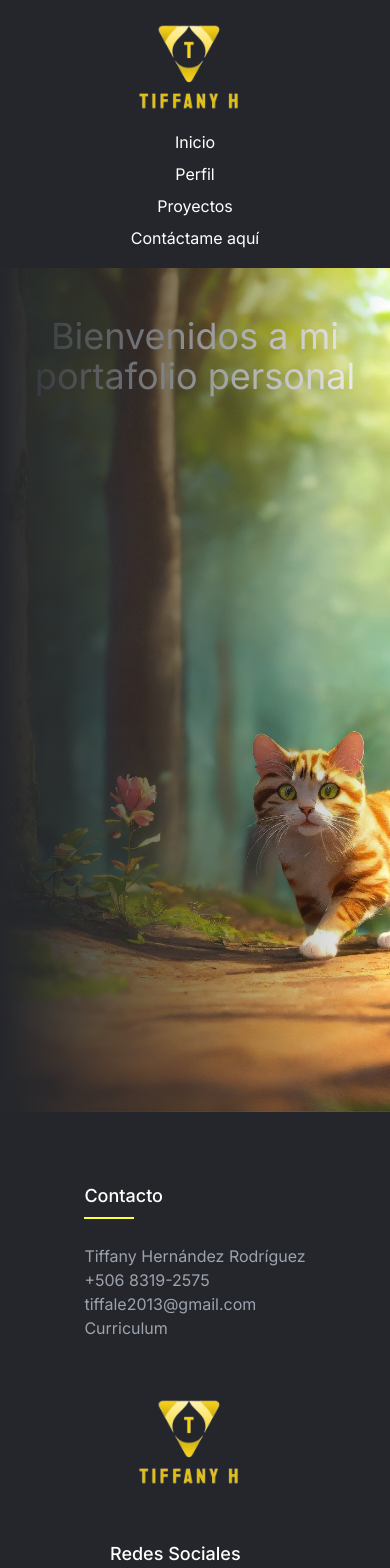
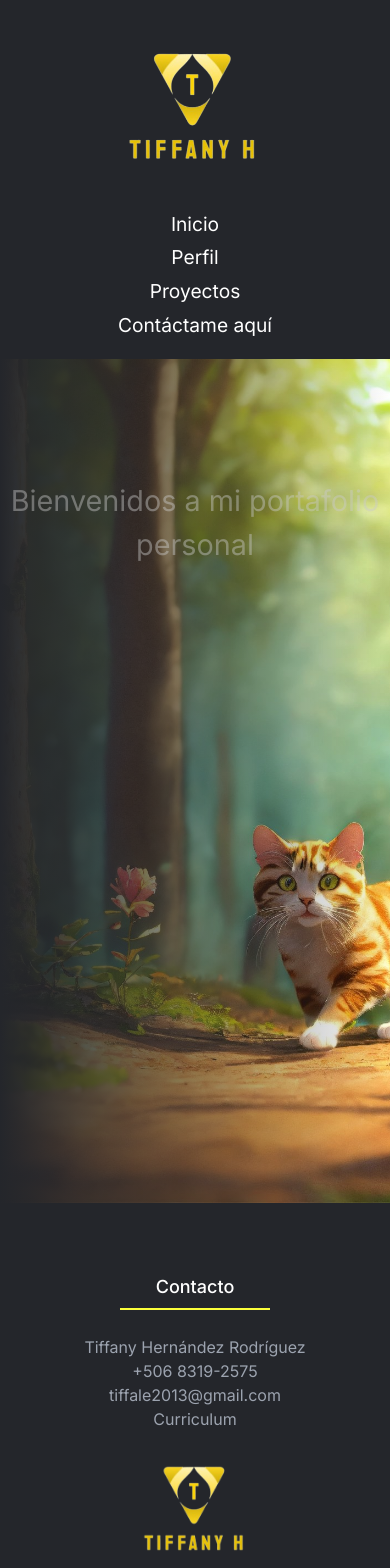
Before and after one commit to tihernan/portafolio_personal, a Next.js app: page / in a window 390 px wide. Shown: the top 1568 px of the page. Built offline with nearby package versions, Linux system fonts and the light colour scheme.

Commit message:
Versión final final
Correciones en la alineación del footer y el header, ya ahora si xD

```diff
--- a/src/app/globals.css
+++ b/src/app/globals.css
@@ -29,13 +29,56 @@ body {
   }
 }
 
+/*Hero*/
+.home {
+  padding-top: 12rem;
+  /* For medium screens and above */
+  display: flex;
+  justify-content: center;
+  align-items: center;
+  z-index: 20;
+}
+
+.home-title {
+  position: relative;
+  color: rgba(202, 202, 202, 0.438); /* Cambia el último valor (0.8) para ajustar la opacidad */
+  font-size: 4rem;
+  text-align: center;
+  margin-top: 100px;
+
+}
+
+.home-gradient-bg {
+  position: absolute;
+  top: 0;
+  right: 0;
+  bottom: 0;
+  left: 0;
+  background-image: linear-gradient(to right, #24262b, transparent);
+}
+
+/*Responsive hero*/
+@media (max-width: 768px) {
+
+  .home{
+    padding-top: 3rem;
+  }
+
+  .home-title {
+    font-size: 1.8rem;
+    justify-content: center;
+    align-items: center;
+    margin-top: 120px;
+  }
+
+}
+
 
 /*Header*/
 .navbar-container {
   width: 100%;
   background-color: #24262b;
   z-index: 10;
-  padding: 0.5rem 0;
 }
 
 .nav-content {
@@ -43,7 +86,7 @@ body {
   justify-content: space-between;
   align-items: center;
   max-width: 1600px;
-  margin: 10px auto;
+  margin: auto;
   padding: 0 2rem;
 }
 
@@ -52,20 +95,19 @@ body {
   align-items: center;
   gap: 2rem;
   position: relative;
-}
+  }
 
-.header img.foto {
-  border-radius: 50%;
-  width: 170px;
-  height: 170px;
-  object-fit: cover;
-  margin: 60px 0 10px 0;
+.nav-logo2 {
+  width: 190px;
+  height: 190px;
+  object-fit: contain;
+
 }
 
 .nav-link {
   color: white;
   text-decoration: none;
-  font-size: 1.5rem;
+  font-size: 1.8rem;
   position: relative;
   display: block;
   transition: all 0.3s ease;
@@ -75,26 +117,26 @@ body {
   color: #747474;
 }
 
-/* Responsive Header */
 @media (max-width: 768px) {
   .nav-content {
     flex-direction: column;
-    align-items: center;
   }
 
   .nav-links {
     flex-direction: column;
-    gap: 0.5rem;
+    gap: 0.3rem;
+    margin-bottom: 20px;
+
   }
 
-  .header img.logo {
-    max-width: 50px;
-    align-items: center;
-    margin-left: 50px;
+  .nav-logo2 {
+    max-width: 190px;
+    margin-left: 10px;
+    margin-top: 15px;
   }
 
   .nav-link {
-    font-size: 1rem;
+    font-size: 1.2rem;
   }
 }
 
@@ -197,9 +239,8 @@ html {
   width: 40px;
   background-color: rgba(255, 255, 255, 0.2);
   margin: 0 10px 10px 0;
-  text-align: center;
-  line-height: 40px;
-  border-radius: 50%;
+  line-height: 10px;
+  border-radius: 80%;
   color: #ffffff;
   transition: transform 0.3s ease;
 }
@@ -208,16 +249,20 @@ html {
   transform: scale(1.2);
 }
 
+.footer-col {
+  position: relative;
+}
+
 .footer-col h4::before {
   content: '';
   position: absolute;
-  left: 0;
   bottom: -10px;
   background-color: #fcff3b;
   height: 2px;
   box-sizing: border-box;
-  width: 50px;
+  width: 100px;
 }
+
 
 /* Responsive Footer */
 @media (max-width: 768px) {
@@ -234,18 +279,34 @@ html {
 
   .footer-col {
     max-width: 100%;
-    margin-bottom: 30px;
-    text-align: left;
+    margin-bottom: 40px;
+
   }
 
   .footer img.logo {
     width: 150px;
     height: 150px;
-    margin: 0 auto 20px;
+    margin-left: 20px;
   }
 
   .footer-col .social-links a {
     height: 30px;
     width: 30px;
   }
+
+  .footer-col h4::before {
+    content: '';
+    position: absolute;
+    bottom: -10px;
+    left: 50%;
+    transform: translateX(-50%);
+    background-color: #fcff3b;
+    height: 2px;
+    box-sizing: border-box;
+    width: 150px;
+  }
+
+  .social-links{
+    margin-left: 10px;
+  }
 }
--- a/src/components/footer.tsx
+++ b/src/components/footer.tsx
@@ -21,7 +21,7 @@ export default function Footer() {
                     <img src="/images/logo1.png" alt="Mi Logo" className="logo"/>
                     <div className="footer-col">
                         <h4>Redes Sociales</h4>
-                        <div className="social-links">
+                        <div className="social-links a">
                             <a href="https://www.facebook.com/tiffany.hernandez.3990/">
                                 <img src="/images/face.png" alt="Facebook" />
                             </a>
--- a/src/components/header.tsx
+++ b/src/components/header.tsx
@@ -6,7 +6,7 @@ export default function Header() {
     <div className="navbar-container">
       <nav className="nav-content">
         <div className="nav-links">
-          <img src="/images/logo1.png" alt="Mi Logo" className="logo" width={150} height={150} />
+          <img src="/images/logo1.png" alt="Mi Logo" className="nav-logo2" width={150} height={150} />
           <Link href="/" className="nav-link">Inicio</Link>
           <Link href="/personal" className="nav-link">Perfil</Link>
           <Link href="/proyects" className="nav-link">Proyectos</Link>
--- a/src/components/hero.tsx
+++ b/src/components/hero.tsx
@@ -18,10 +18,12 @@ export default function Hero(props: HeroProps) {
           objectFit="cover"
         />
       </div>
-     <div className="pt-12 md:pt-48 flex justify-center items-center z-20">
-       <h1 className="text-white text-4xl md:text-6xl text-center align-middle mb-8">{props.title}</h1>
+
+      <div className="home">
+        <div className="home-gradient-bg">
+          <h1 className="home-title">{props.title}</h1>
         </div>
-     <div className="absolute inset-0 bg-gradient-to-r from-[#24262b]"></div>
+      </div>
     </div>
   );
 }
```
Lines whose indentation alone changed are shown as unchanged.
